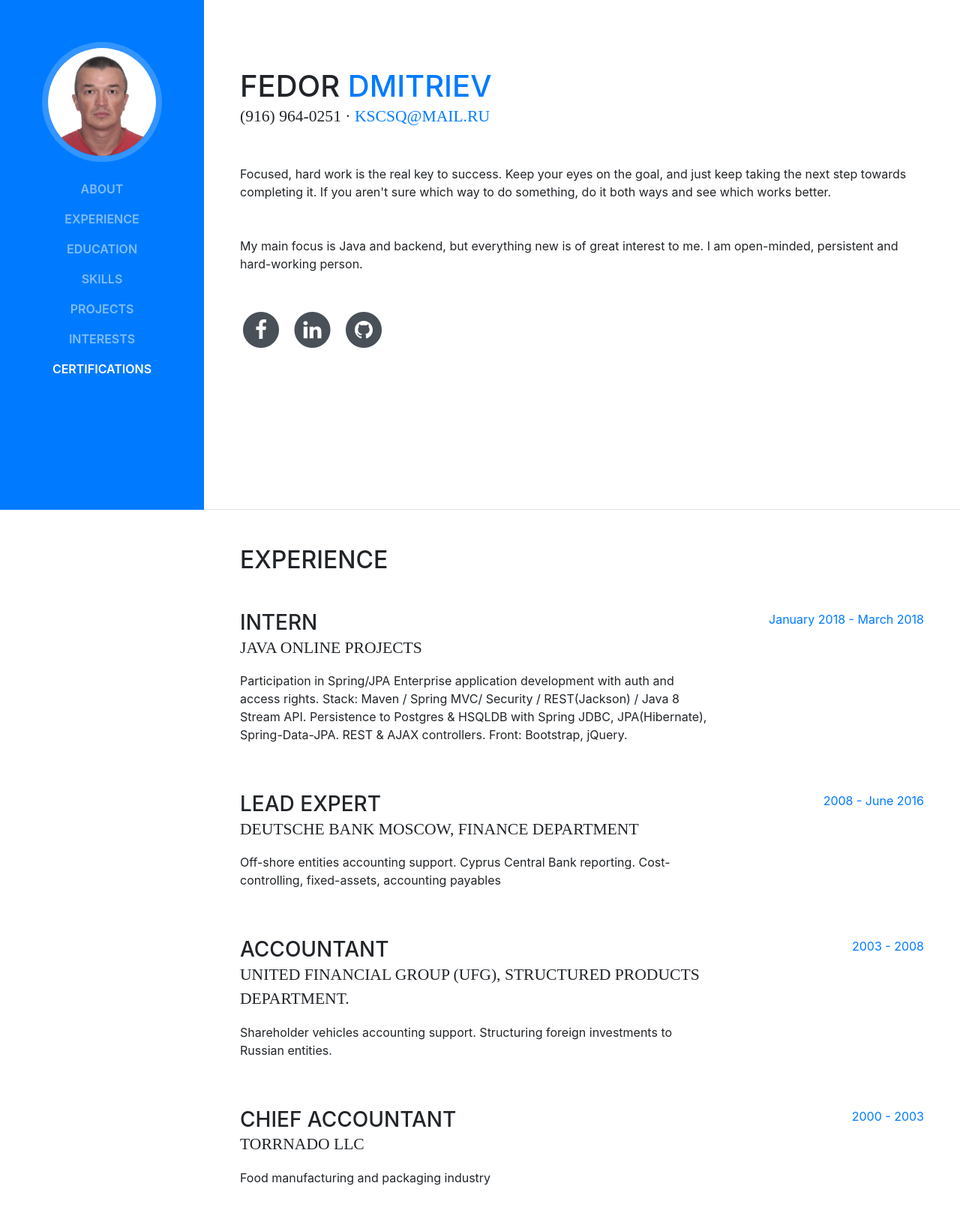
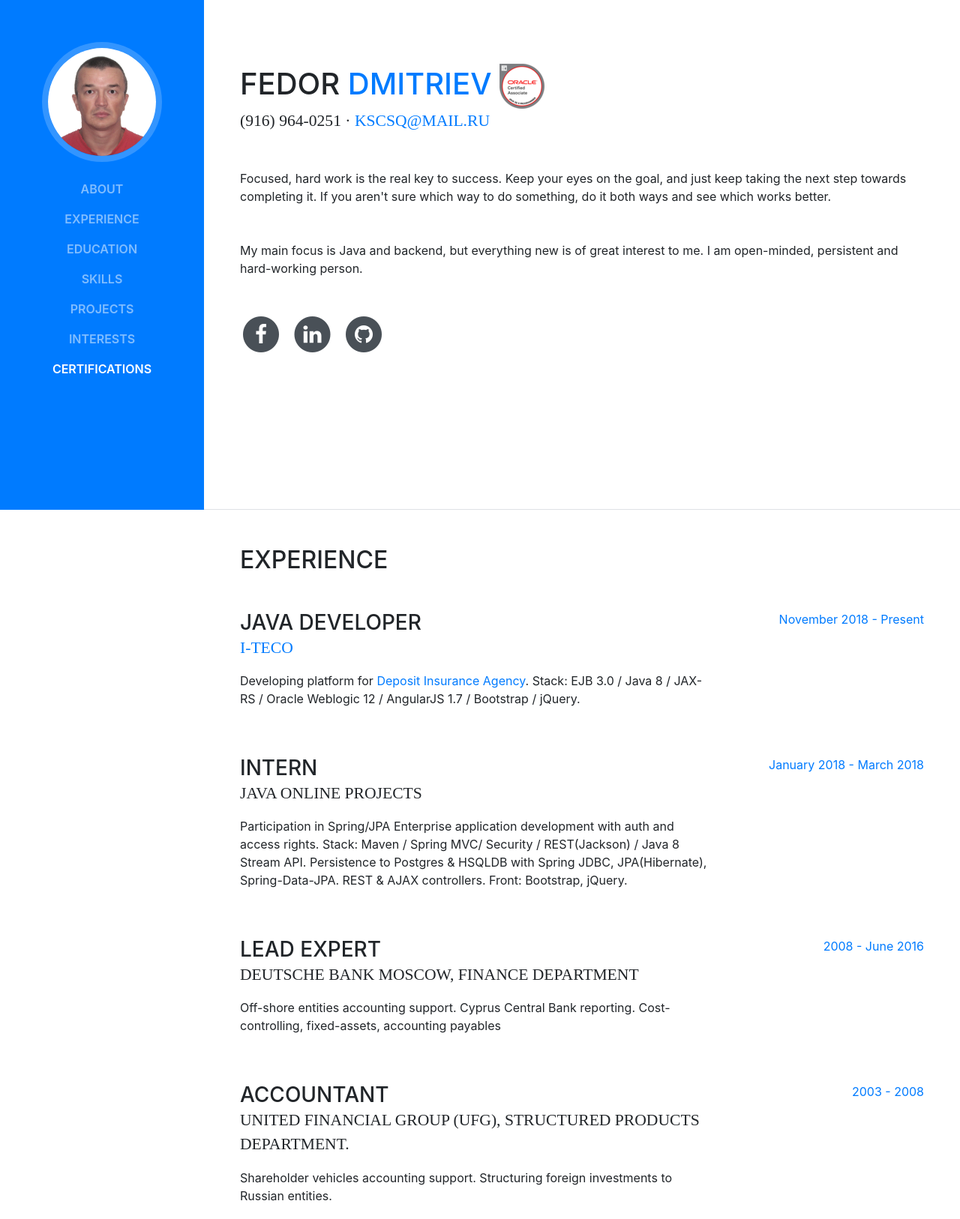
Before and after one commit to kscsq/fedor-dmitriev, a website with bundled scripts: page index.html in a window 1280 px wide. Shown: the part 120-1746 px from the top of the page at 75% size. Built offline with nearby package versions, Linux system fonts and the light colour scheme; a script that the page names is missing; a web font is replaced by a local one.

Commit message:
Sertificate badge link on first page

```diff
--- a/index.html
+++ b/index.html
@@ -73,8 +73,13 @@
         <div class="my-auto">
             <h1 class="mb-0">Fedor
                 <span class="text-primary">Dmitriev</span>
+                <span>
+                    <a class="js-scroll-trigger" href="#awards">
+                        <img src="img/oracle-certified-associate-java-se-8-programmer.png">
+                    </a>
+                </span>
             </h1>
-            <div class="subheading mb-5"><!--3542 Berry Street · Cheyenne Wells, CO 80810 · -->(916) 964-0251 ·
+            <div class="subheading mb-5">(916) 964-0251 ·
                 <a href="mailto:kscsq@mail.ru">kscsq@mail.ru</a>
             </div>
             <p class="mb-5">Focused, hard work is the real key to success.
@@ -118,6 +123,20 @@
 
             <div class="resume-item d-flex flex-column flex-md-row mb-5">
                 <div class="resume-content mr-auto">
+                    <h3 class="mb-0">Java Developer</h3>
+                    <div class="subheading mb-3">
+                        <a href="https://www.i-teco.ru" target="_blank">I-Teco</a>
+                    </div>
+                    <p>Developing platform for <a href="https://www.asv.org.ru" target="_blank">Deposit Insurance Agency</a>.
+                        Stack: EJB 3.0 / Java 8 / JAX-RS / Oracle Weblogic 12 / AngularJS 1.7 / Bootstrap / jQuery.</p>
+                </div>
+                <div class="resume-date text-md-right">
+                    <span class="text-primary">November 2018 - Present</span>
+                </div>
+            </div>
+
+            <div class="resume-item d-flex flex-column flex-md-row mb-5">
+                <div class="resume-content mr-auto">
                     <h3 class="mb-0">Intern</h3>
                     <div class="subheading mb-3">Java Online Projects</div>
                     <p>Participation in Spring/JPA Enterprise application development with auth and access rights.
@@ -153,16 +172,16 @@
                 </div>
             </div>
 
-            <div class="resume-item d-flex flex-column flex-md-row">
-                <div class="resume-content mr-auto">
-                    <h3 class="mb-0">Chief Accountant</h3>
-                    <div class="subheading mb-3">Torrnado LLC</div>
-                    <p>Food manufacturing and packaging industry</p>
-                </div>
-                <div class="resume-date text-md-right">
-                    <span class="text-primary">2000 - 2003</span>
-                </div>
-            </div>
+<!--            <div class="resume-item d-flex flex-column flex-md-row">-->
+<!--                <div class="resume-content mr-auto">-->
+<!--                    <h3 class="mb-0">Chief Accountant</h3>-->
+<!--                    <div class="subheading mb-3">Torrnado LLC</div>-->
+<!--                    <p>Food manufacturing and packaging industry</p>-->
+<!--                </div>-->
+<!--                <div class="resume-date text-md-right">-->
+<!--                    <span class="text-primary">2000 - 2003</span>-->
+<!--                </div>-->
+<!--            </div>-->
 
         </div>
 
@@ -330,6 +349,10 @@
             <h2 class="mb-5">Certifications</h2>
             <ul class="fa-ul mb-0">
                 <li>
+                    <div data-iframe-width="150" data-iframe-height="270" data-share-badge-id="8c152da6-0363-4929-a984-59b6c5363ee5"></div>
+                    <script type="text/javascript" async src="//cdn.youracclaim.com/assets/utilities/embed.js"></script>
+                </li>
+                <li>
                     <i class="fa-li fa fa-trophy text-warning"></i>
                     <a href="https://www.specialist.ru/profile/public/1144548" target="_blank">Public profile on Specialist.ru</a>
                 </li>
```
Also changed, not shown: img/oracle-certified-associate-java-se-8-programmer.png (added).
